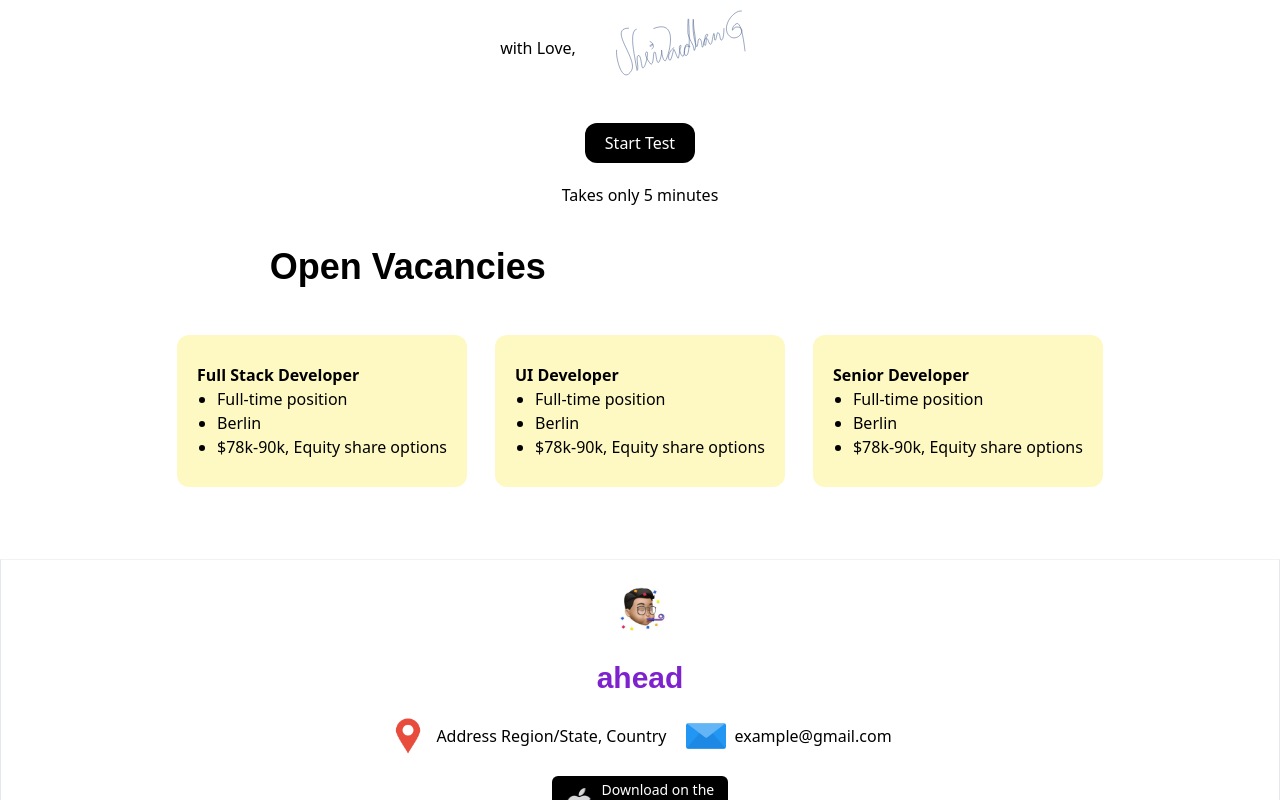
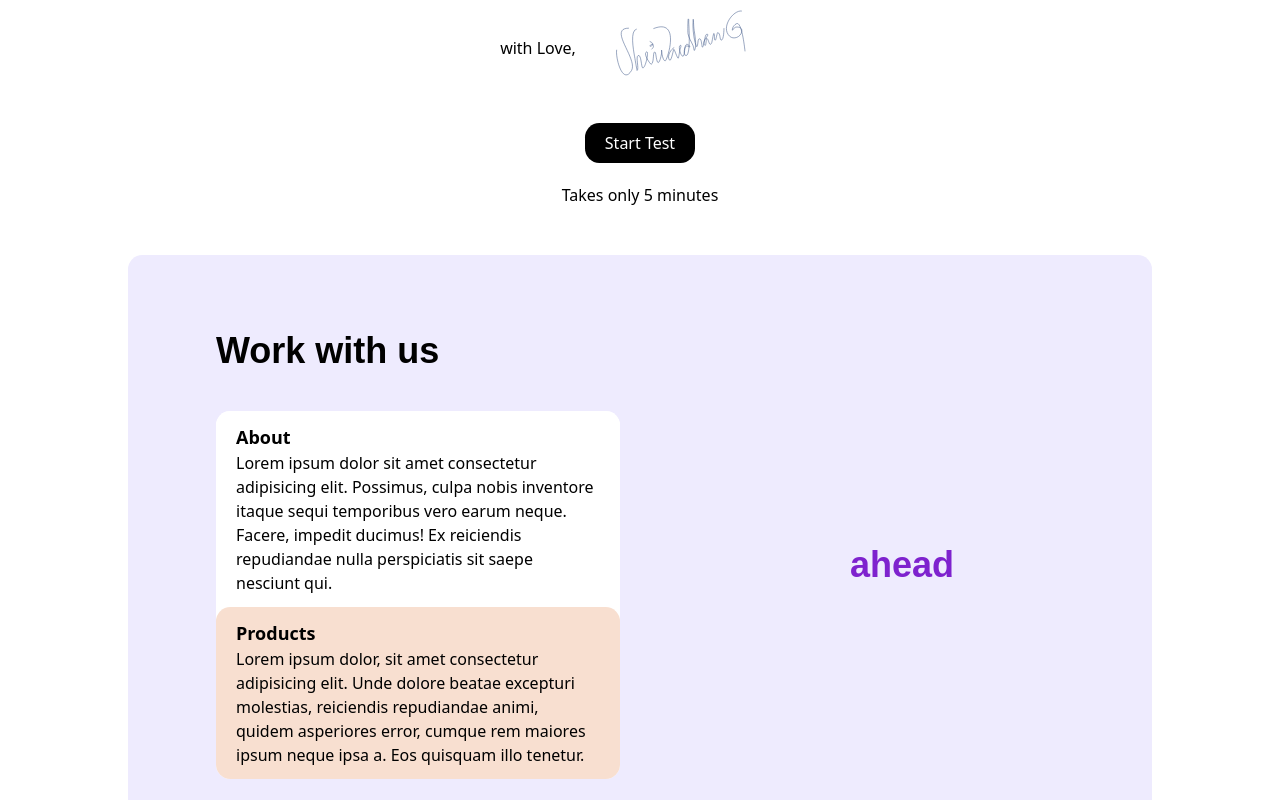
Before and after one commit to Shrivardhan09/Frontend-UI, a Next.js app: page / in a window 1280 px wide. Shown: the part 2040-2840 px from the top of the page. Built offline with nearby package versions, Linux system fonts and the light colour scheme.

Commit message:
Slider Page

```diff
--- /dev/null
+++ b/src/components/ScrollAnimationCard/Card.jsx
@@ -0,0 +1,12 @@
+import React from 'react'
+
+const Card = () => {
+    return (
+        <div className='bg-white rounded-lg px-5 py-3 w-56'>
+            <h4 className='font-bold text-lg'>Lorem ipsum dolor sit amet.</h4>
+            <p className='font-thin '>Lorem ipsum dolor sit amet, consectetur adipisicing elit. Laboriosam inventore, explicabo </p>
+        </div>
+    )
+}
+
+export default Card
--- /dev/null
+++ b/src/components/ScrollAnimationCard/ScrollBar.jsx
@@ -0,0 +1,14 @@
+import Card from './Card';
+
+import '../../app/globals.css'
+
+
+const ScrollBar = () => {
+    return (
+        <>
+
+        </>
+    )
+};
+
+export default ScrollBar;
--- /dev/null
+++ b/src/components/ScrollAnimationCard/index.jsx
@@ -0,0 +1,37 @@
+import React from 'react'
+import ScrollBar from './ScrollBar'
+
+const MainBox = () => {
+    return (
+        <div className='flex justify-center items-center my-12 '>
+            <div className='w-4/5 flex justify-center items-center bg-primary-100 rounded-xl gap-10 p-12 h-[600px]'>
+                <div className='flex flex-col flex-1  px-10 py-3 gap-10'>
+                    <h2 className='text-4xl font-montserrat font-bold'>Work with us</h2>
+                    <div className='relative bg-white rounded-xl'>
+                        <div className='bg-white rounded-xl px-5 py-3'>
+                            <h4 className='font-bold text-lg'>About</h4>
+                            <p>
+                                Lorem ipsum dolor sit amet consectetur adipisicing elit. Possimus, culpa nobis inventore itaque sequi temporibus vero earum neque. Facere, impedit ducimus! Ex reiciendis repudiandae nulla perspiciatis sit saepe nesciunt qui.
+                            </p>
+                        </div>
+                        <div className='bg-[#f8dfd0] rounded-xl px-5 py-3 '>
+                            <h4 className='font-bold text-lg'>Products</h4>
+                            <p>
+                                Lorem ipsum dolor, sit amet consectetur adipisicing elit. Unde dolore beatae excepturi molestias, reiciendis repudiandae animi, quidem asperiores error, cumque rem maiores ipsum neque ipsa a. Eos quisquam illo tenetur.
+                            </p>
+                        </div>
+                    </div>
+                </div>
+
+                <div
+                    className='flex flex-col flex-1 gap-3 justify-center items-center overflow-hidden'
+                >
+                    <h2 className='text-4xl font-montserrat font-bold text-purple-700 mt-5'>ahead</h2>
+                    < ScrollBar />
+                </div >
+            </div>
+        </div >
+    )
+}
+
+export default MainBox
--- a/src/components/Slider/BoxAnimation.jsx
+++ b/src/components/Slider/BoxAnimation.jsx
@@ -52,9 +52,9 @@
                         alt="flower"
                         className='w-8'
                         initial='hidden'
-                        whileInView='visible'
+                        whileInView={{ opacity: 1, repeat: 1 }}
                         animate={{ rotate: 360 }}
-                        transition={{ duration: 2 }}
+                        transition={{ duration: 1 }}
                     />
                 </div>
             </div>
--- a/src/components/Slider/Slider.jsx
+++ b/src/components/Slider/Slider.jsx
@@ -1,9 +1,10 @@
-import { motion, useAnimation } from 'framer-motion'
+import { motion, useScroll } from 'framer-motion'
 import '/src/app/globals.css'
-import { useEffect, useState } from 'react';
+
 
 
 const Slider = () => {
+    const { scroll } = useScroll()
 
     return (
         <>
@@ -24,9 +25,8 @@
                 </div>
             </motion.div>
 
-
             <div
-                className='flex justify-center items-center gap-7 overflow-x-hidden overflow-y-hidden flex-nowrap'
+                className='flex justify-center items-center gap-7 overflow-x-hidden overflow-y-hidden'
 
             >
                 <motion.div
@@ -38,8 +38,9 @@
                         hidden: { opacity: 0, x: 100 },
                         visible: { opacity: 1, x: -150 }
                     }}
+                    style={{ scaleX: scroll }}
                 >
-                    <motion.div className='bg-cyan-100 flex flex-col justify-center items-start gap-1 px-5 py-5 rounded-lg card hover:-rotate-[10deg]'>
+                    <div className='bg-cyan-100 flex flex-col justify-center items-start gap-1 px-5 py-5 rounded-lg card hover:-rotate-[10deg]'>
                         <div className='w-[25px]'>
                             <img src="./angryemoji.png" alt="angry-emoji" />
                         </div>
@@ -49,8 +50,8 @@
                         <div>
                             Lorem ipsum dolor sit, amet consectetur adipisicing elit. Est iusto modi praesentium recusandae pariatur quo facilis.
                         </div>
-                    </motion.div>
-                    <motion.div className='bg-indigo-100 flex flex-col justify-center items-start gap-1 px-5 py-5 rounded-lg card hover:-rotate-[10deg]'>
+                    </div>
+                    <div className='bg-indigo-100 flex flex-col justify-center items-start gap-1 px-5 py-5 rounded-lg card hover:-rotate-[10deg]'>
                         <div className='w-[25px]'>
                             <img src="./blankemoji.png" alt="blank-emoji" />
                         </div>
@@ -60,8 +61,8 @@
                         <div>
                             Lorem ipsum dolor sit, amet consectetur adipisicing elit. Est iusto modi praesentium recusandae pariatur quo facilis.
                         </div>
-                    </motion.div>
-                    <motion.div className='bg-pink-50 flex flex-col justify-center items-start gap-1 px-5 py-5 rounded-lg card  hover:-rotate-[10deg]'>
+                    </div>
+                    <div className='bg-pink-50 flex flex-col justify-center items-start gap-1 px-5 py-5 rounded-lg card  hover:-rotate-[10deg]'>
                         <div className='w-[25px]'>
                             <img src="./eyebrow-raisedemoji.png" alt="eyebrow-raised-emoji" />
                         </div>
@@ -71,8 +72,8 @@
                         <div>
                             Lorem ipsum dolor sit, amet consectetur adipisicing elit. Est iusto modi praesentium recusandae pariatur quo facilis.
                         </div>
-                    </motion.div>
-                    <motion.div className='bg-yellow-100 flex flex-col justify-center items-start gap-1 px-5 py-5 rounded-lg card hover:-rotate-[10deg]'>
+                    </div>
+                    <div className='bg-yellow-100 flex flex-col justify-center items-start gap-1 px-5 py-5 rounded-lg card hover:-rotate-[10deg]'>
                         <div className='w-[25px]'>
                             <img src="./grimacing-faceemoji.png" alt="eyebrow-raised-emoji" />
                         </div>
@@ -82,8 +83,8 @@
                         <div>
                             Lorem ipsum dolor sit, amet consectetur adipisicing elit. Est iusto modi praesentium recusandae pariatur quo facilis.
                         </div>
-                    </motion.div>
-                    <motion.div className='bg-sky-200 flex flex-col justify-center items-start gap-1 px-5 py-5 rounded-lg card hover:-rotate-[10deg]'>
+                    </div>
+                    <div className='bg-sky-200 flex flex-col justify-center items-start gap-1 px-5 py-5 rounded-lg card hover:-rotate-[10deg]'>
                         <div className='w-[25px]'>
                             <img src="./unamused-faceemoji.png" alt="eyebrow-raised-emoji" />
                         </div>
@@ -93,8 +94,7 @@
                         <div>
                             Lorem ipsum dolor sit, amet consectetur adipisicing elit. Est iusto modi praesentium recusandae pariatur quo facilis.
                         </div>
-                    </motion.div>
-
+                    </div>
                 </motion.div>
             </div>
         </>
--- a/src/pages/index.jsx
+++ b/src/pages/index.jsx
@@ -6,15 +6,18 @@
 import Footer from '@/components/Footer/Footer'
 import Vacancy from '@/components/Vacancy/Vacancy'
 import TestPage from '@/components/Test/TestPage'
+import MainBox from '@/components/ScrollAnimationCard'
+
 
 export default function Index() {
     return (
         <main className='m-0 '>
-            <Navbar />
-            <Home />
+            < Navbar />
+            < Home />
             < Slider />
-            <BoxAnimation />
+            < BoxAnimation />
             < TestPage />
+            < MainBox />
             < Vacancy />
             < Footer />
         </main>
--- a/tailwind.config.js
+++ b/tailwind.config.js
@@ -25,7 +25,7 @@
       'large': '90%',
       'md': '0.375rem',
       'lg': '0.5rem',
-      'xl': '0.75rem'
+      'xl': '0.9rem'
     }
   },
   plugins: [],
```
